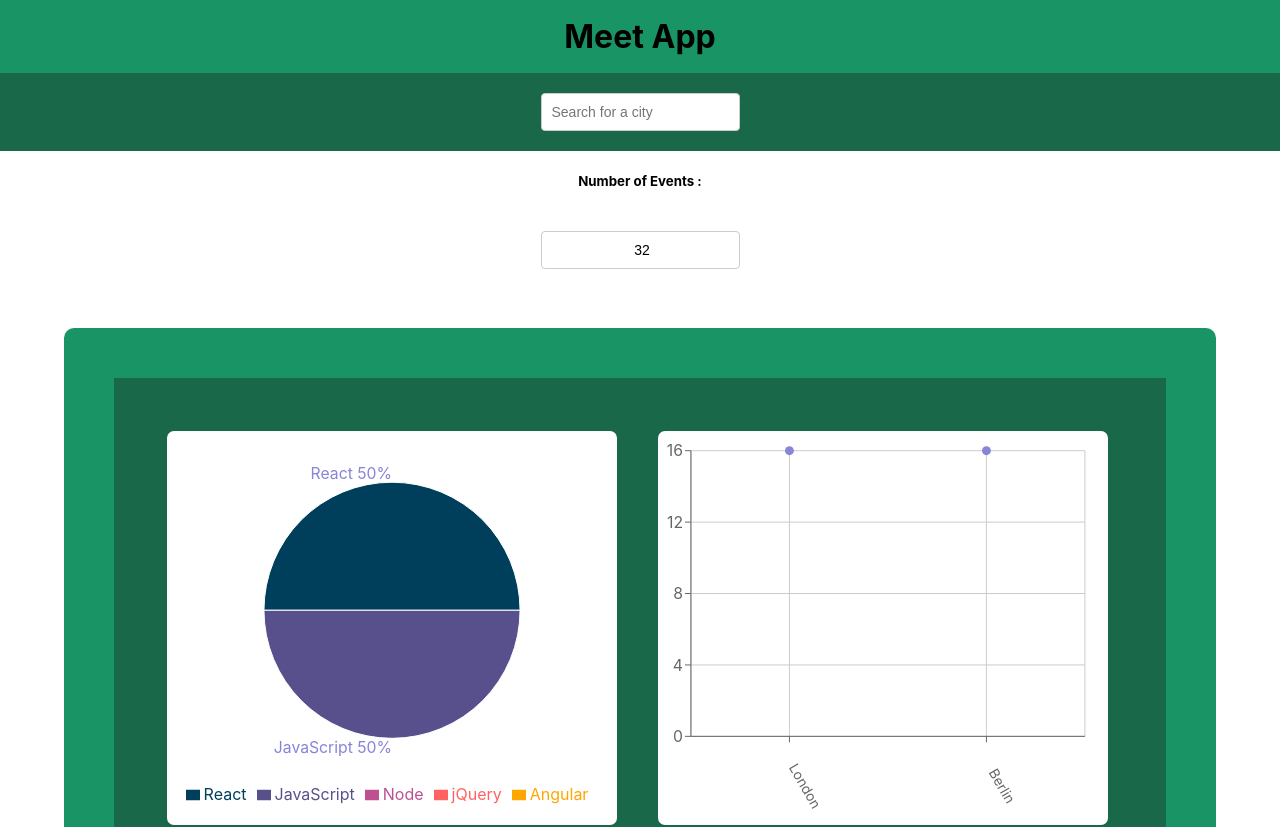
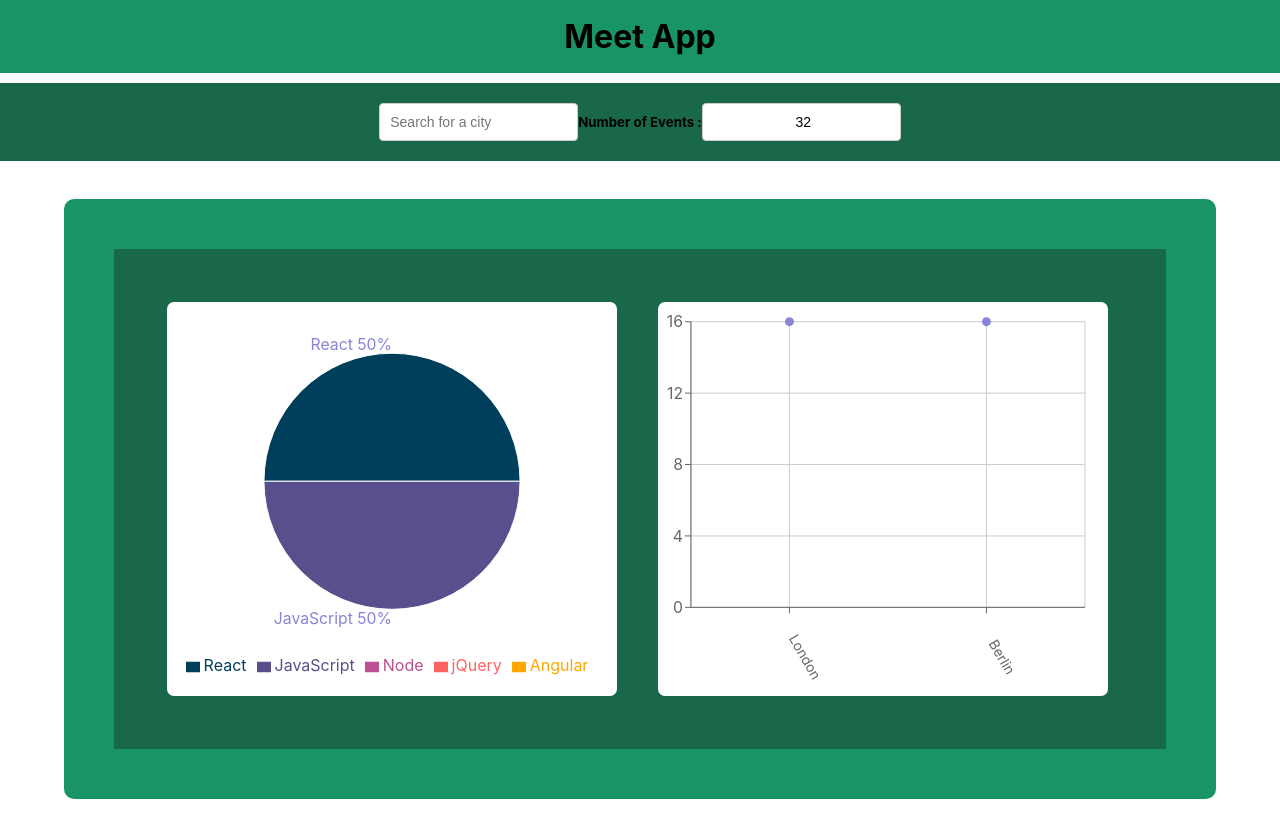
Before and after one commit to philippeducasse/Meet, a React (Create React App) app: page / in a window 1280 px wide. Shown: the top 827 px of the page. Built offline with nearby package versions, Linux system fonts and the light colour scheme; what atatus-spa would draw is missing.

Commit message:
added styling wip

```diff
--- a/src/App.css
+++ b/src/App.css
@@ -25,7 +25,24 @@ h1{
 p {
   margin: 5px 0;
 }
-body{}
+#input-container{
+  display: flex;
+  background-color: #19684a;
+  justify-content: center;
+  align-items: center;
+  border-top: 10px solid #fff;
+}
+#numberOfEvents{
+  display: flex;
+  justify-content: center;
+  align-items: center;
+}
+#city-search {
+  display: flex;
+  flex-direction: column;
+  position: relative;
+
+}
 input[type="text"],
 input[type="number"] {
   padding: 8px 6px 8px 10px;
@@ -43,14 +60,7 @@ input[type="number"] {
   width: 250px;
 }
 
-#city-search {
-  display: flex;
-  flex-direction: column;
-  margin: auto;
-  position: relative;
-  background-color: #19684a;
-  width: 100vw
-}
+
 
 .suggestions {
   width: 250px;
--- a/src/App.js
+++ b/src/App.js
@@ -47,8 +47,10 @@ const App = () => {
         {errorAlert.length ? <ErrorAlert text = {errorAlert} /> : null}
         {warningAlert.length ? <WarningAlert text = {warningAlert} /> : null}
       </div>
+      <div id="input-container">
       <CitySearch allLocations={allLocations} setCurrentCity={setCurrentCity} setInfoAlert={setInfoAlert}/>
       <NumberOfEvents setCurrentNOE={setCurrentNOE} setErrorAlert={setErrorAlert} />
+      </div>
       <div className="charts-container">
           <EventGenreChart events = {events}/>
           <CityEventsChart allLocations = {allLocations} events = {events}/>
```
